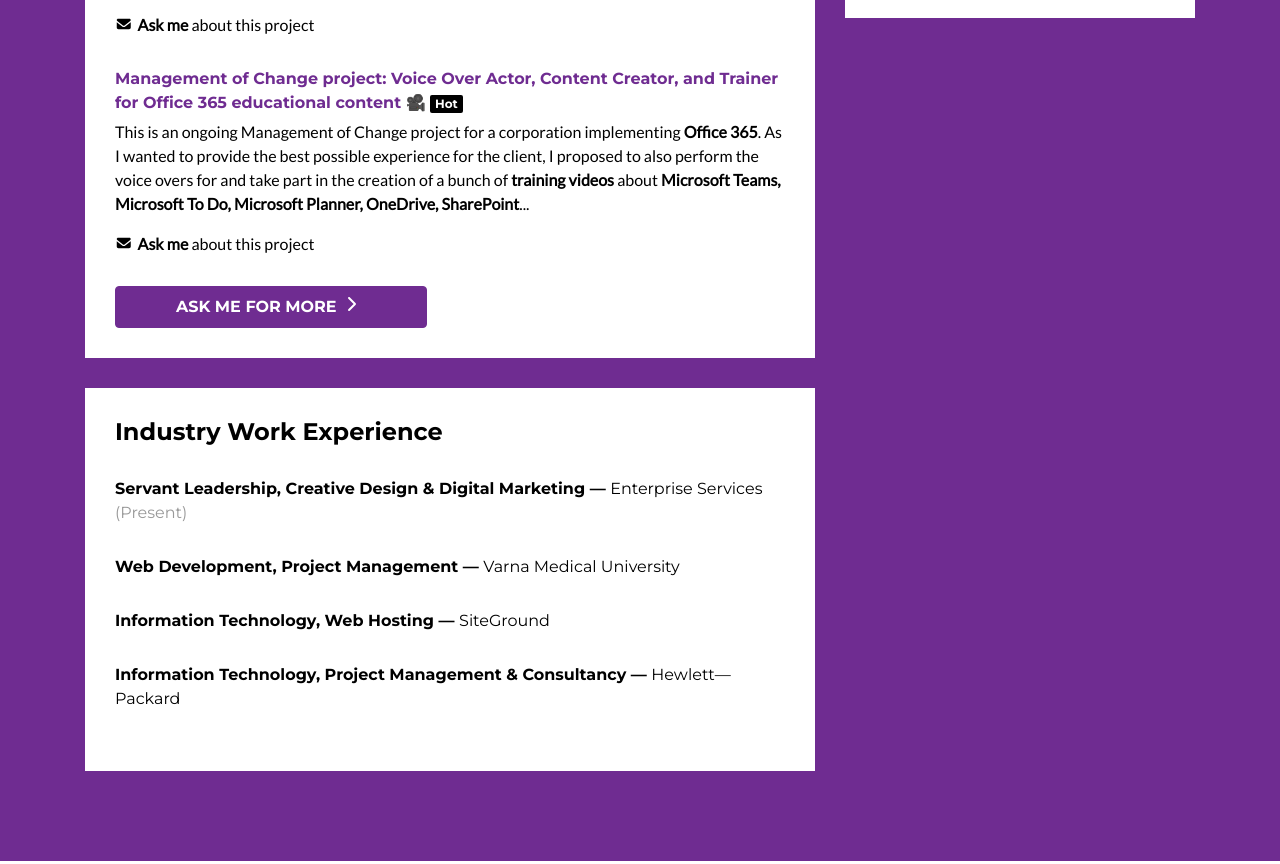
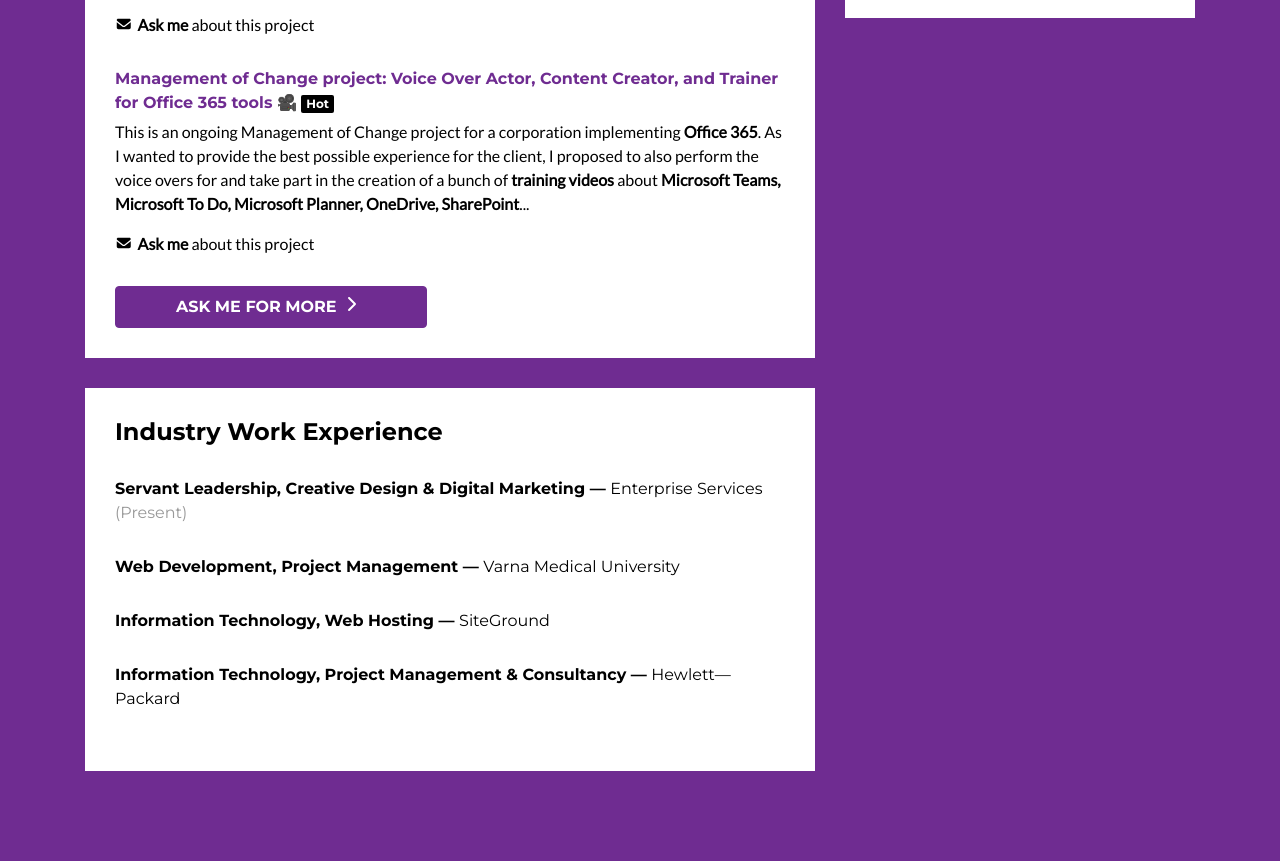
Before and after one commit to drivdimi/portfolio, a plain HTML site: page index.html in a window 1280 px wide. Shown: the part 3539-4403 px from the top of the page. Drawn offline with nearby package versions, Linux system fonts and the light colour scheme; no server answers; a script that the page names is missing; some icons are missing; files whose address does not match are found by name.

Commit message:
s21dfcsq

```diff
--- a/index.html
+++ b/index.html
@@ -228,7 +228,7 @@ Click for MVP Demo</a>
                                 <p><a class="more-link" href="mailto:drivdimitroff@gmail.com" target="_blank"><i class="fa fa-envelope"></i><b>Ask me</b> about this project</a></p>
                             </div><!--//item-->
 							<div class="item">
-                                <h3 class="title" style="color:#6F2C91";>Management of Change project: Voice Over Actor, Content Creator, and Trainer for Office 365 educational content 🎥 <span class="badge badge-theme">Hot</span></h3>
+                                <h3 class="title" style="color:#6F2C91";>Management of Change project: Voice Over Actor, Content Creator, and Trainer for Office 365 tools 🎥 <span class="badge badge-theme">Hot</span></h3>
                                 <p class="summary">This is an ongoing Management of Change project for a corporation implementing <b>Office 365</b>. As I wanted to provide the best possible experience for the client, I proposed to also perform the voice overs for and take part in the creation of a bunch of <b>training videos</b> about <b>Microsoft Teams, Microsoft To Do, Microsoft Planner, OneDrive, SharePoint</b>...</p>
                                 <p><a class="more-link" href="mailto:drivdimitroff@gmail.com/" target="_blank"><i class="fa fa-envelope"></i><b>Ask me</b> about this project</a></p>
                             </div><!--//item-->
```
